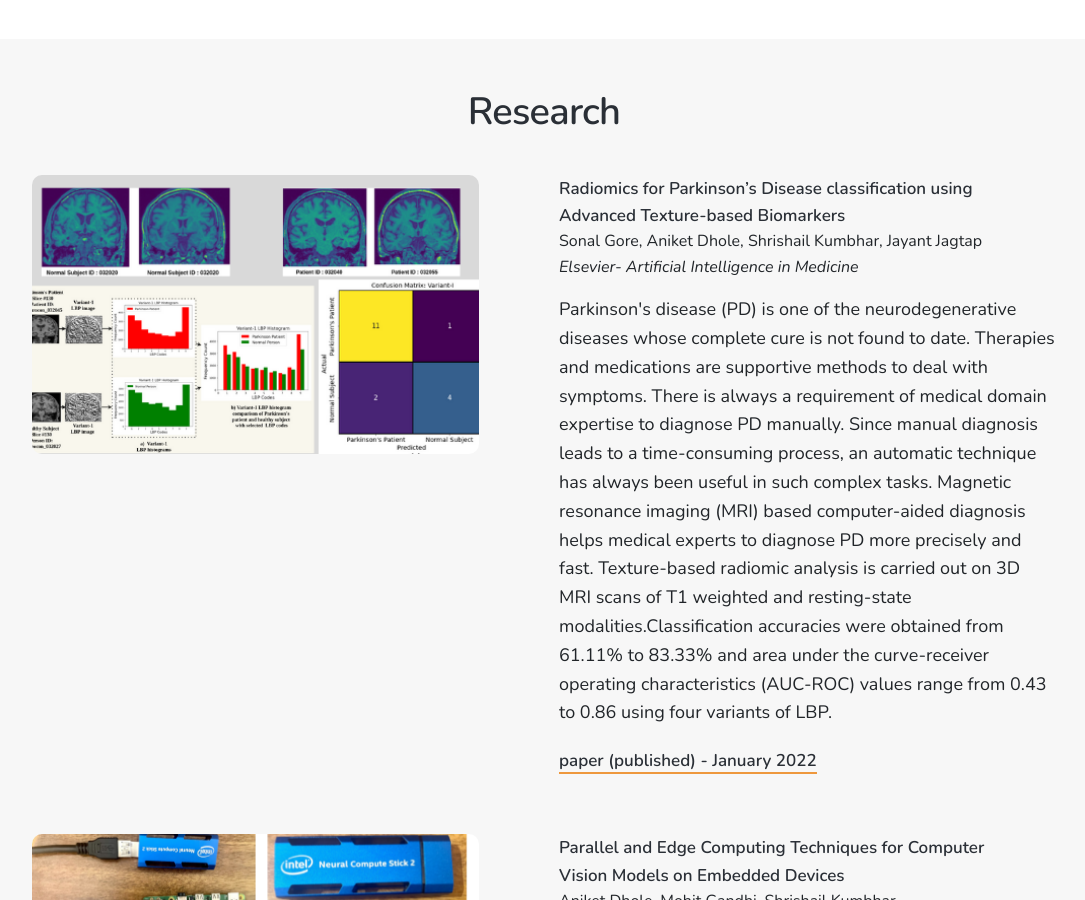
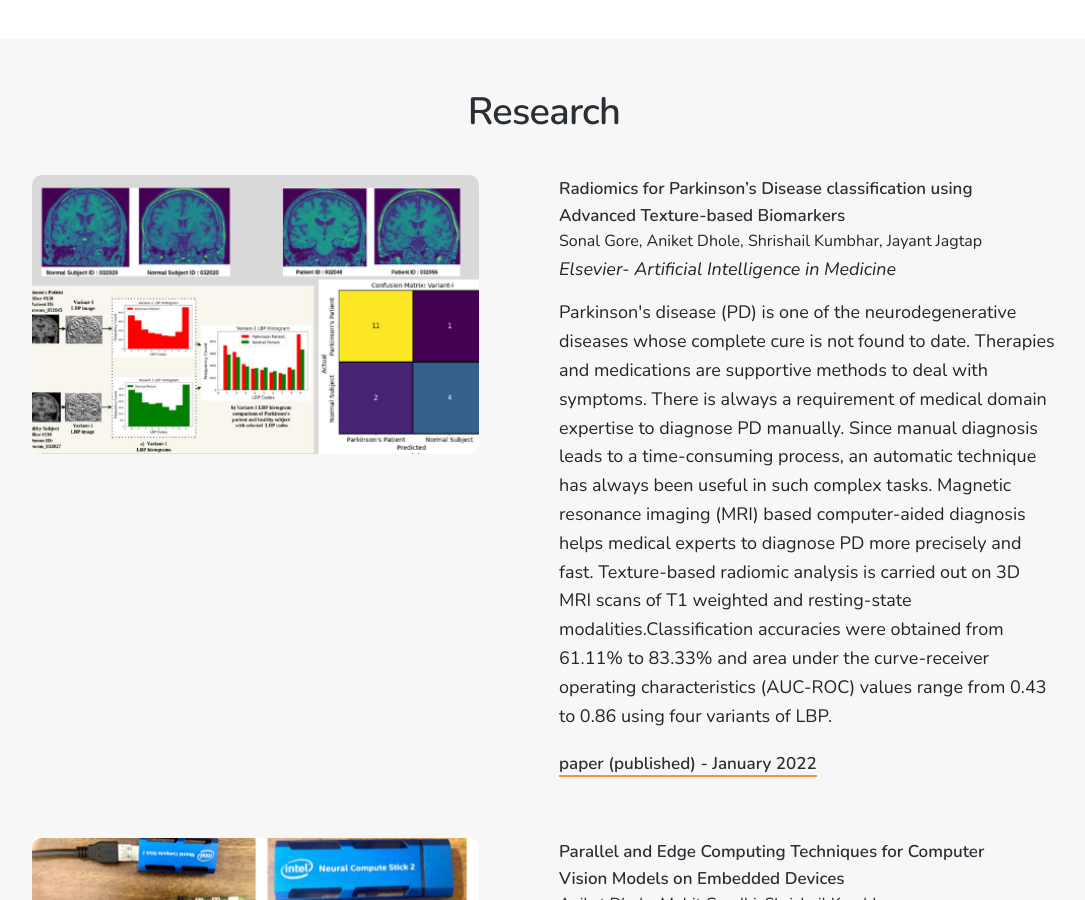
Before and after one commit to aniketdhole07/web, a Jekyll site: the page built from index.html, in a window 1280 px wide and 900 px high, scrolled down 696 px. Shown: the whole window, without its empty margins (96-1181 px from the left). Built offline with Jekyll 4.4.1, drawn with Linux system fonts in a browser that asks for light colours; nearby versions of some CDN libraries; the list of posts is cut into pages by our own code.

Commit message:
Update index.html

```diff
--- a/index.html
+++ b/index.html
@@ -51,7 +51,7 @@ featured_image:
                     <h6>{{ project.title }}</h6>
                     <p class="no_margin">{{ project.author }}</p>
                     <div class="proceeding">
-                        <p class="no_margin"><i>{{ project.conference }}</i></p>
+                        <p class="no_margin r_pub"><i>{{ project.conference }}</i></p>
                         <p class="no_margin" id="award">{{ project.award }}</p>
                     </div>
 
```
